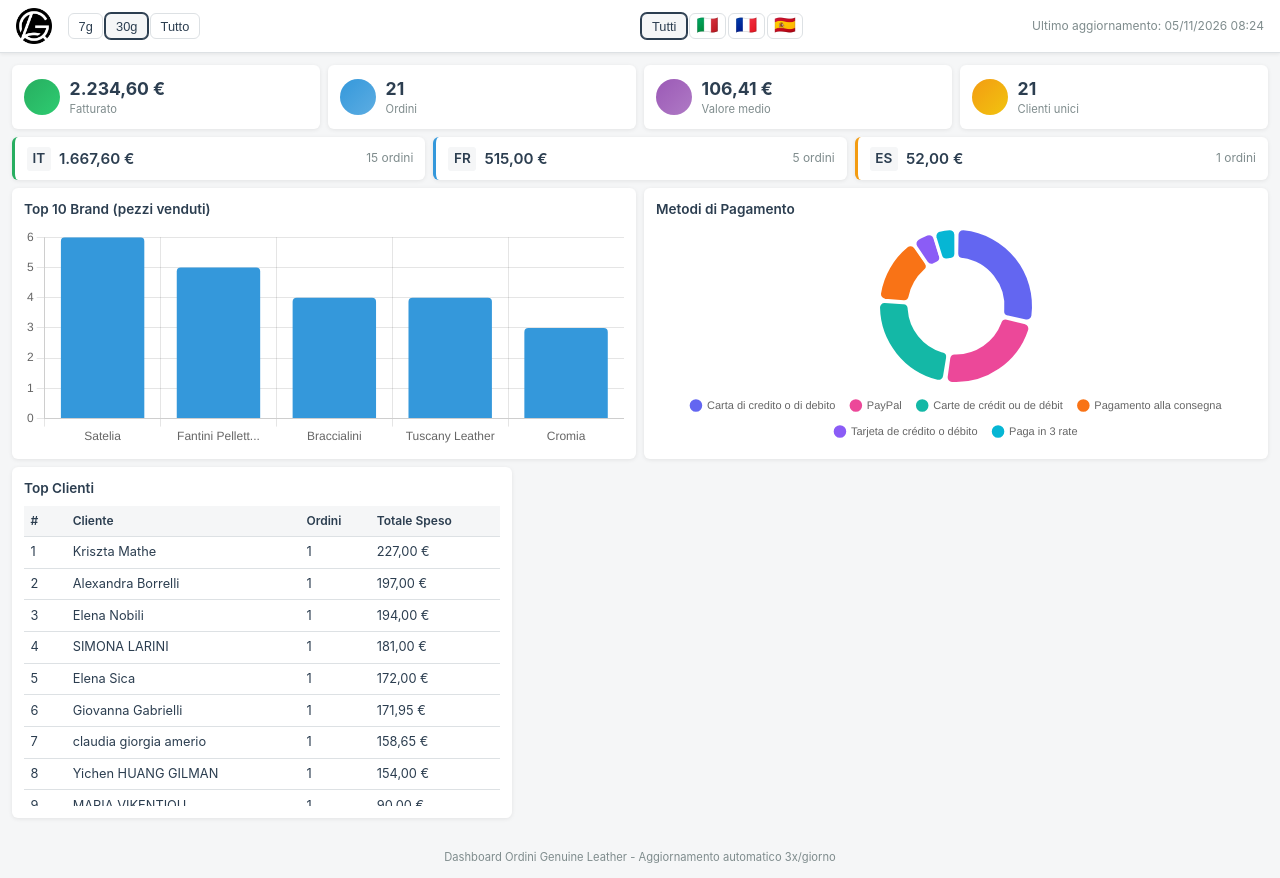
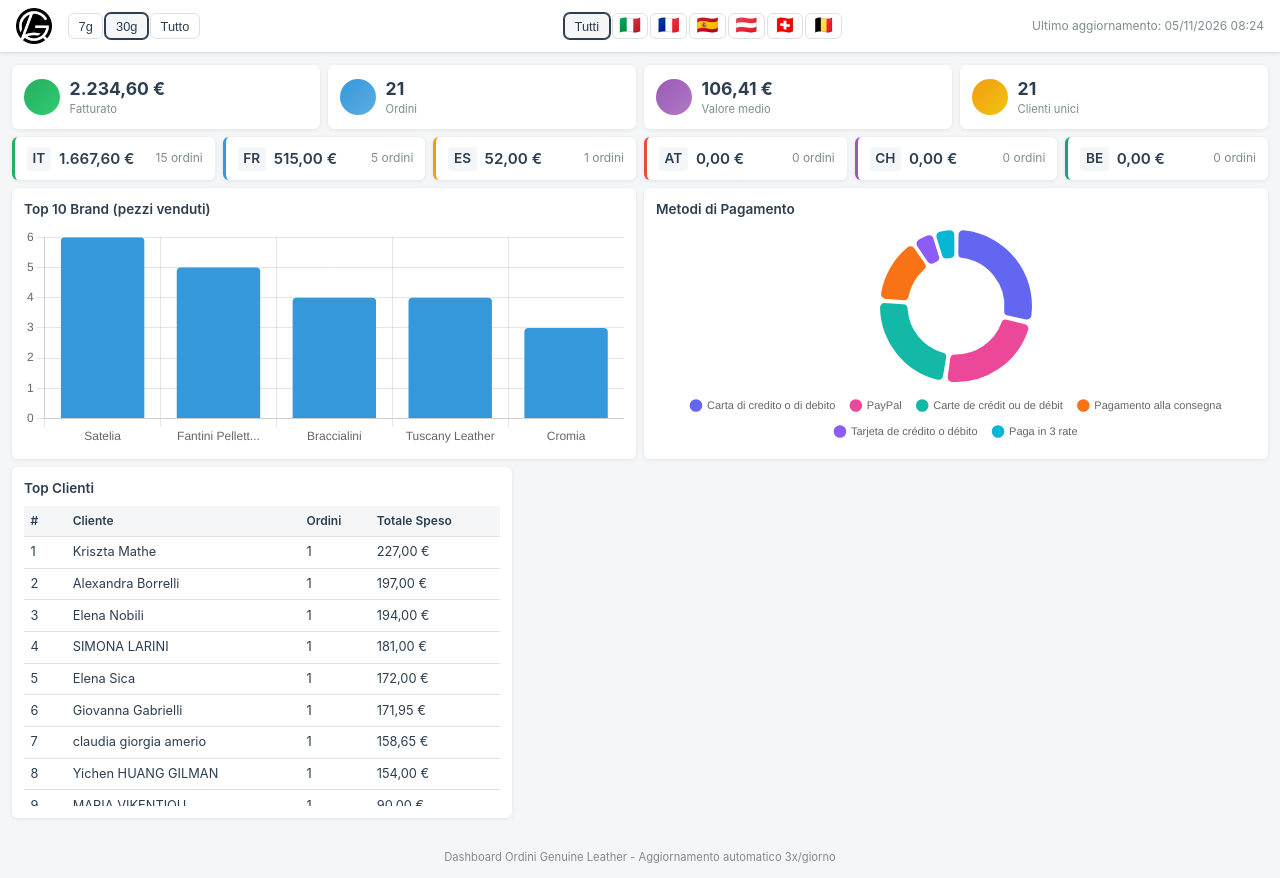
Before and after one commit to samfantini17/genuineleather-dashboard, a plain HTML site: page index.html in a window 1280 px wide. Drawn offline with nearby package versions, Linux system fonts and the light colour scheme.

Commit message:
Dashboard: anche i negozi .at, .ch e .be
I cloni sono live dal 05/10/2026 e l'Austria ha gia' ordini, ma la pagina
mostrava solo IT/FR/ES. Aggiunti filtro a bandiera, card KPI e colore per
ciascuno dei tre; la lista dei siti sta ora in una costante sola e la griglia
dei KPI si adatta al numero di negozi.

Co-Authored-By: Claude Opus 5 <noreply@anthropic.com>

```diff
--- a/app.js
+++ b/app.js
@@ -4,11 +4,17 @@ let allOrders = [];
 let filteredOrders = [];
 let charts = {};
 
+// I 6 negozi Genuine Leather (.at/.ch/.be live dal 05/10/2026)
+const SITI = ['IT', 'FR', 'ES', 'AT', 'CH', 'BE'];
+
 // Colori per i siti
 const siteColors = {
     IT: '#27ae60',
     FR: '#3498db',
-    ES: '#f39c12'
+    ES: '#f39c12',
+    AT: '#e74c3c',
+    CH: '#9b59b6',
+    BE: '#16a085'
 };
 
 // Inizializzazione
@@ -110,7 +116,7 @@ function updateKPIs() {
 function updateSiteKPIs() {
     const completedStatuses = ['completed', 'processing'];
 
-    ['IT', 'FR', 'ES'].forEach(site => {
+    SITI.forEach(site => {
         const siteOrders = filteredOrders.filter(o =>
             o.site === site && completedStatuses.includes(o.status)
         );
--- a/index.html
+++ b/index.html
@@ -26,6 +26,9 @@
                 <button data-site="IT" title="Italia">&#127470;&#127481;</button>
                 <button data-site="FR" title="Francia">&#127467;&#127479;</button>
                 <button data-site="ES" title="Spagna">&#127466;&#127480;</button>
+                <button data-site="AT" title="Austria">&#127462;&#127481;</button>
+                <button data-site="CH" title="Svizzera">&#127464;&#127469;</button>
+                <button data-site="BE" title="Belgio">&#127463;&#127466;</button>
             </div>
             <span class="update-time" id="lastUpdate">Caricamento...</span>
         </div>
@@ -82,6 +85,21 @@
                 <span class="site-revenue" id="revenueES">-</span>
                 <span class="site-orders" id="ordersES">- ordini</span>
             </div>
+            <div class="site-kpi" data-site="AT">
+                <span class="site-flag">AT</span>
+                <span class="site-revenue" id="revenueAT">-</span>
+                <span class="site-orders" id="ordersAT">- ordini</span>
+            </div>
+            <div class="site-kpi" data-site="CH">
+                <span class="site-flag">CH</span>
+                <span class="site-revenue" id="revenueCH">-</span>
+                <span class="site-orders" id="ordersCH">- ordini</span>
+            </div>
+            <div class="site-kpi" data-site="BE">
+                <span class="site-flag">BE</span>
+                <span class="site-revenue" id="revenueBE">-</span>
+                <span class="site-orders" id="ordersBE">- ordini</span>
+            </div>
         </section>
 
         <!-- Grafici -->
--- a/style.css
+++ b/style.css
@@ -169,7 +169,8 @@ main {
 /* Site KPIs */
 .site-kpis {
     display: grid;
-    grid-template-columns: repeat(3, 1fr);
+    /* 6 negozi: la griglia si adatta da sola invece di stare fissa su 3 colonne */
+    grid-template-columns: repeat(auto-fit, minmax(160px, 1fr));
     gap: 0.5rem;
     margin-bottom: 0.5rem;
 }
@@ -188,6 +189,9 @@ main {
 .site-kpi[data-site="IT"] { border-left-color: #27ae60; }
 .site-kpi[data-site="FR"] { border-left-color: #3498db; }
 .site-kpi[data-site="ES"] { border-left-color: #f39c12; }
+.site-kpi[data-site="AT"] { border-left-color: #e74c3c; }
+.site-kpi[data-site="CH"] { border-left-color: #9b59b6; }
+.site-kpi[data-site="BE"] { border-left-color: #16a085; }
 
 .site-flag {
     font-weight: 600;
@@ -305,7 +309,7 @@ footer {
         grid-template-columns: repeat(2, 1fr);
     }
     .site-kpis {
-        grid-template-columns: repeat(3, 1fr);
+        grid-template-columns: repeat(2, 1fr);
     }
 }
 
```
